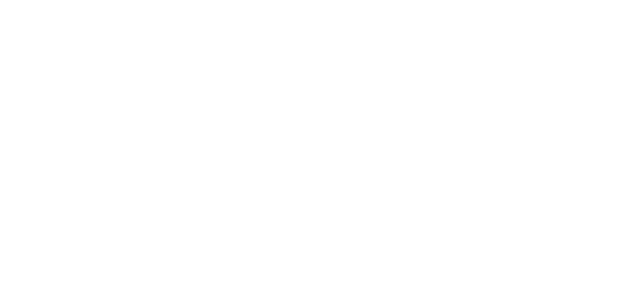
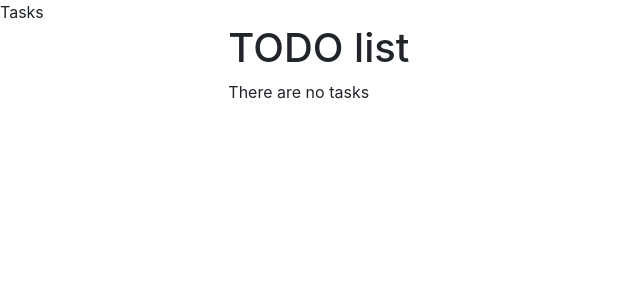
Before and after one commit to b3v3kt0r/to-do-list, a Django app: page / in a window 1280 px wide. Before the commit the part shown is empty. Shown: the top 300 px of the page, without its empty margins (0-640 px from the left). Run offline with Django 5.2, Linux system fonts and the light colour scheme; data that the repository does not hold is empty.

Commit message:
fix models and made migrations & filled task list template

```diff
--- a/core/models.py
+++ b/core/models.py
@@ -3,7 +3,7 @@
 
 class Task(models.Model):
     content = models.CharField(max_length=255)
-    datetime = models.DateTimeField(auto_created=True)
+    created_at = models.DateTimeField(auto_created=True)
     deadline = models.DateTimeField()
     checker = models.BooleanField()
     tags = models.ManyToManyField("Tag")
--- a/templates/core/task_list.html
+++ b/templates/core/task_list.html
@@ -1 +1,15 @@
 {% extends "base.html" %}
+{% block title %}Tasks{% endblock %}
+{% block content %}
+  <h1>TODO list</h1>
+  {% if task_list %}
+    <ul>
+      {% for task in task_list %}
+        <li>{{ task.name }}</li>
+        <p>{{ task.datetime }}</p>
+      {% endfor %}
+    </ul>
+  {% else %}
+    <p>There are no tasks</p>
+  {% endif %}
+{% endblock %}
```
Also changed, not shown: core/migrations/0002_rename_datetime_task_created_at.py (added).
